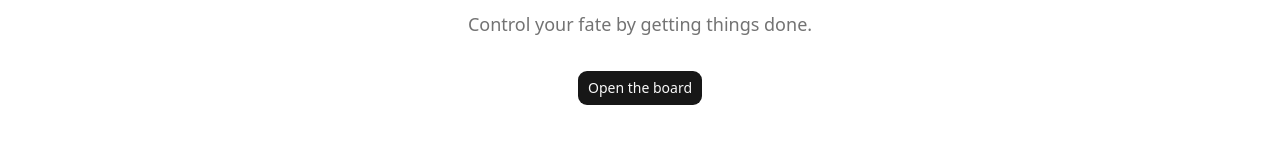
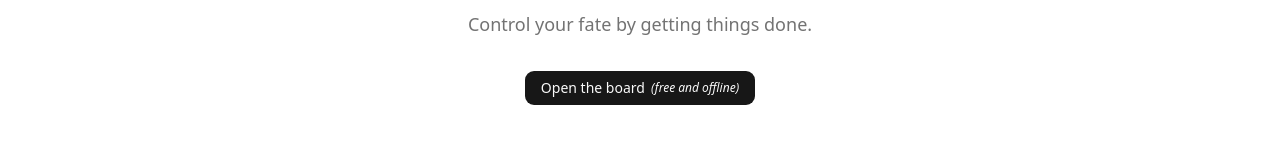
Before and after one commit to RobErskine/faite, a Next.js app: page / in a window 1280 px wide. Shown: the part 366-526 px from the top of the page. Built offline with nearby package versions, Linux system fonts and the light colour scheme; a web font is replaced by a local one.

Commit message:
fix: small commit to trigger build

```diff
--- a/src/app/page.tsx
+++ b/src/app/page.tsx
@@ -49,9 +49,9 @@ export default function Home() {
 
           <Link
             href="/board"
-            className={cn(buttonVariants({ variant: "default", size: "lg" }))}
+            className={cn(buttonVariants({ variant: "default", size: "lg" }), 'text-center flex p-4 max-h-auto')}
           >
-            Open the board
+            Open the board <em className="text-xs">(free and offline)</em>
           </Link>
         </main>
 
--- a/src/components/auth/welcome-dialog.tsx
+++ b/src/components/auth/welcome-dialog.tsx
@@ -39,13 +39,13 @@ export function WelcomeDialog() {
           <DialogTitle>Welcome to Faite</DialogTitle>
           <DialogDescription>
             Capture to-dos into lists, then drag them onto a day to commit to
-            doing them. Missed items roll forward and eventually land in
+            doing them. Missed items roll to the next day and eventually land in
             Overflow.
           </DialogDescription>
         </DialogHeader>
         <p className="text-sm text-muted-foreground">
-          You&apos;re using it right now with no account — everything you add
-          lives only in this browser. Create a free account and it&apos;s
+          You&apos;re using it right now with no account. Everything you add
+          lives offline, only in this browser. Create a free account and it&apos;s
           saved to you, not just this device.
         </p>
         <DialogFooter>
```
